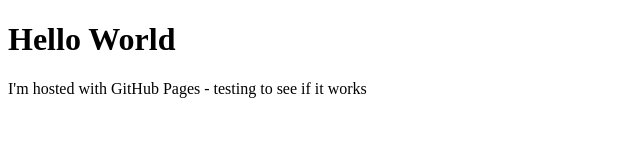
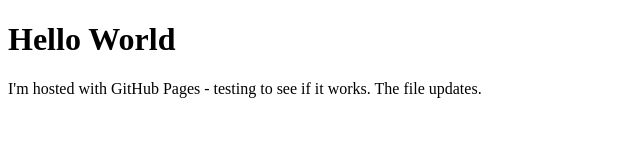
Before and after one commit to mk-w/mk-w.github.io, a plain HTML site: page index.html in a window 1280 px wide. Shown: the whole page, without its empty margins (0-640 px from the left). Drawn offline with Linux system fonts and the light colour scheme.

Commit message:
Conflicting update

```diff
--- a/index.html
+++ b/index.html
@@ -2,6 +2,6 @@
 <html>
 <body>
 <h1>Hello World</h1>
-<p>I'm hosted with GitHub Pages - testing to see if it works</p>
+<p>I'm hosted with GitHub Pages - testing to see if it works. The file updates.</p>
 </body>
 </html>
```
